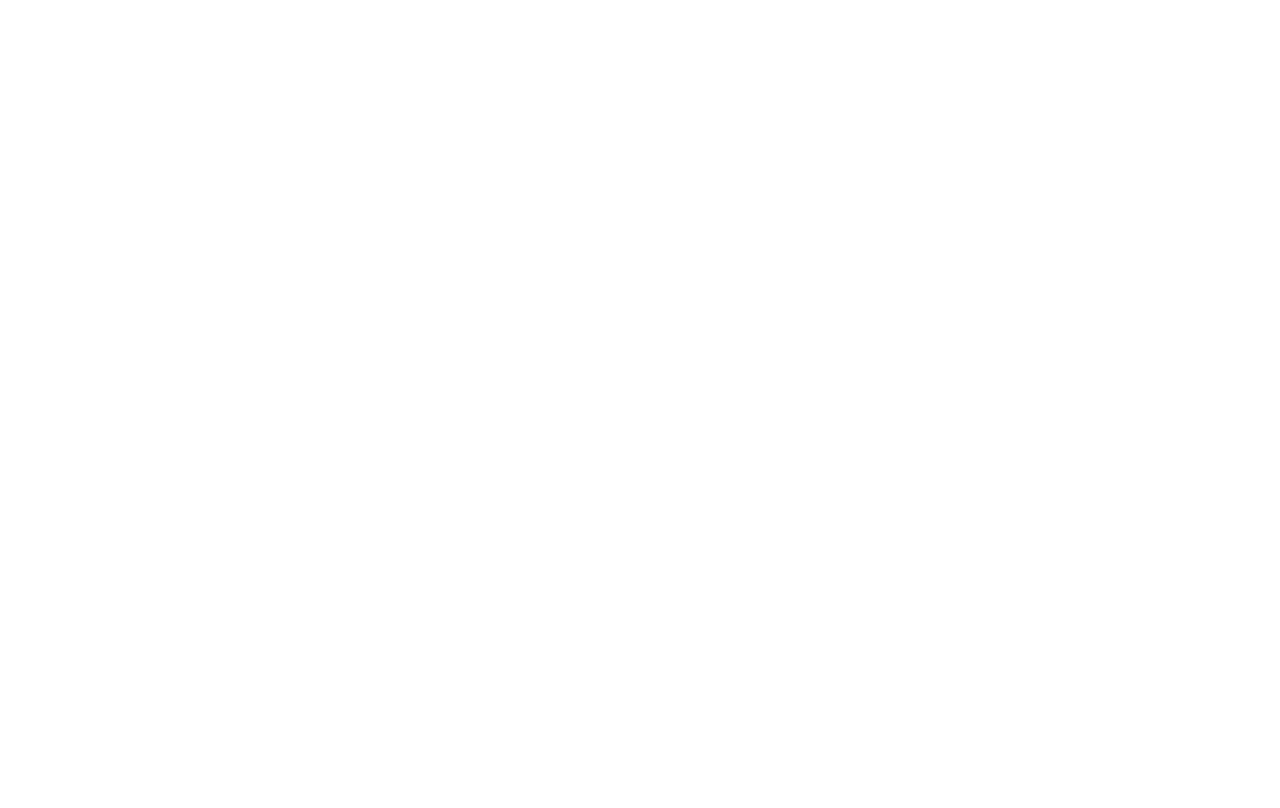
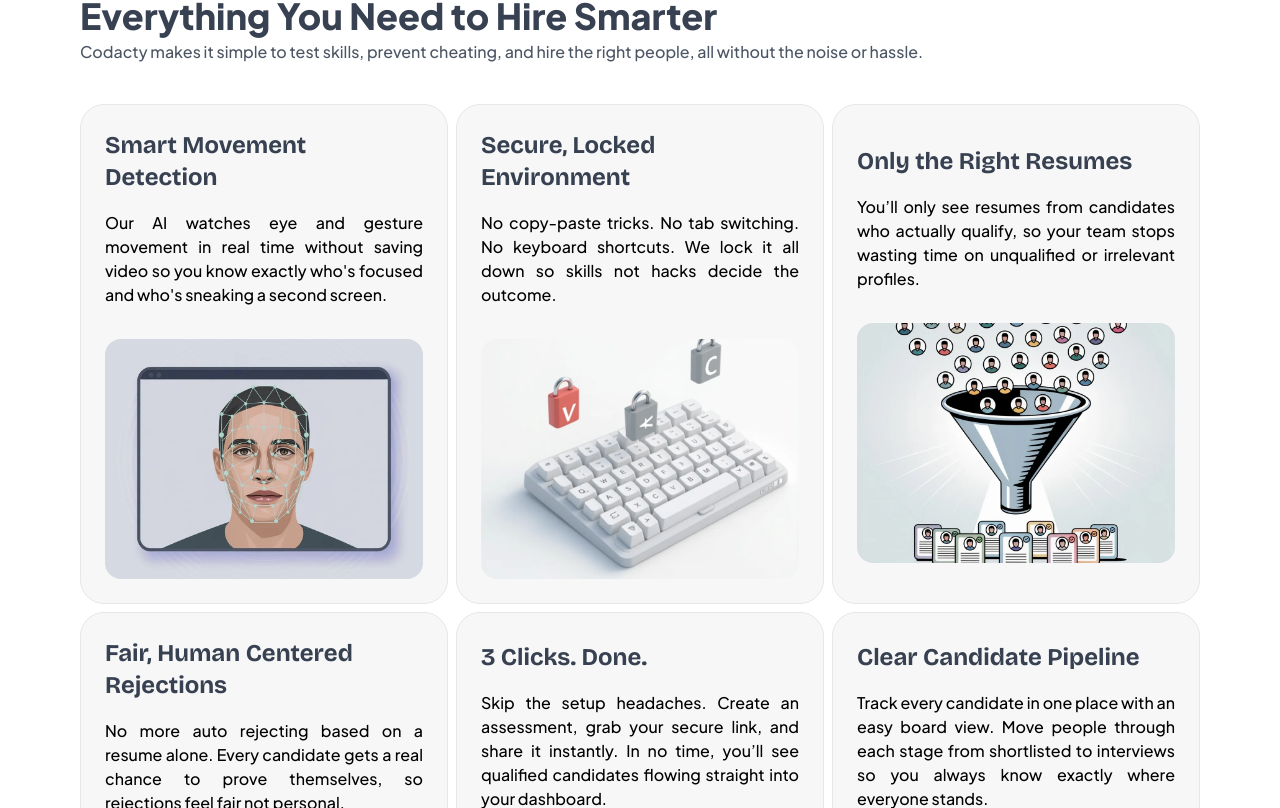
Before and after one commit to CodeStarGM/Codacty, a Next.js app: page / in a window 1280 px wide. Shown: the part 3132-3940 px from the top of the page. Before the commit the page ends 3032 px from the top, so only its background shows below. Built offline with nearby package versions, Linux system fonts and the light colour scheme.

Commit message:
add features

```diff
--- a/src/app/page.js
+++ b/src/app/page.js
@@ -1,3 +1,4 @@
+import Features from "@/components/Features";
 import Headings from "@/components/Headings";
 import {
   Bot,
@@ -333,6 +334,8 @@
           </div>
         </div>
       </div>
+
+      <Features />
     </>
   );
 }
--- /dev/null
+++ b/src/components/Features.jsx
@@ -0,0 +1,79 @@
+import React from "react";
+import Headings from "./Headings";
+
+export default function Features() {
+  const featuresData = [
+    {
+      title: "  Smart Movement Detection",
+      description: ` Our AI watches eye and gesture movement in real time without
+                  saving video so you know exactly who's focused and
+                  who's sneaking a second screen.`,
+      imgSrc: "/f1.webp",
+    },
+    {
+      title: "Secure, Locked Environment",
+      description: `No copy-paste tricks. No tab switching. No keyboard shortcuts. We lock it all down so skills not hacks decide the outcome.`,
+      imgSrc: "/f6.webp",
+    },
+    {
+      title: "Only the Right Resumes",
+      description: `You’ll only see resumes from candidates who actually qualify, so your team stops wasting time on unqualified or irrelevant profiles.`,
+      imgSrc: "/f2.webp",
+    },
+    {
+      title: "Fair, Human Centered Rejections",
+      description: `No more auto rejecting based on a resume alone. Every candidate gets a real chance to prove themselves, so rejections feel fair not personal.  `,
+      imgSrc: "/f5.webp",
+    },
+    {
+      title: "3 Clicks. Done.",
+      description: `Skip the setup headaches. Create an assessment, grab your secure link, and share it instantly. In no time, you’ll see qualified candidates flowing straight into your dashboard.`,
+      imgSrc: "/f4.webp",
+    },
+    {
+      title: "Clear Candidate Pipeline",
+      description: `Track every candidate in one place with an easy board view. Move people through each stage from shortlisted to interviews so you always know exactly where everyone stands.`,
+      imgSrc: "/f3.webp",
+    },
+  ];
+
+  return (
+    <>
+      <div className=" py-14 px-20">
+        <Headings
+          title="Everything You Need to Hire Smarter"
+          desc="Codacty makes it simple to test skills, prevent cheating, and hire the right people, all without the noise or hassle."
+        />
+
+        <div className="space-y-2">
+          <div className="grid grid-cols-3 w-full gap-2 items-start justify-between">
+            {featuresData.map((feature, index) => (
+              <div
+                key={index}
+                className="bg-[#F7F7F7] group hover:shadow-sm hover:shadow-secondary transition-all duration-300 hover:border-secondary  border w-full rounded-3xl p-6 flex items-center justify-center flex-col-reverse gap-8 h-full"
+              >
+                <div className="w-full lg:h-[30vh] rounded-2xl relative overflow-hidden">
+                  <img
+                    src={feature.imgSrc}
+                    className="w-full h-full object-cover object-center "
+                  />
+                </div>
+                <div className="space-y-4 ">
+                  <h3
+                    className={`text-2xl font-bold text-gray-700 font-[family-name:var(--font-BG)]`}
+                  >
+                    {feature.title}
+                    <div className="group-hover:w-[90%] h-[2px] w-[0px] transition-all duration-500 bg-secondary" />
+                  </h3>
+                  <p className="font-medium text-justify ">
+                    {feature.description}
+                  </p>
+                </div>
+              </div>
+            ))}
+          </div>
+        </div>
+      </div>
+    </>
+  );
+}
```
